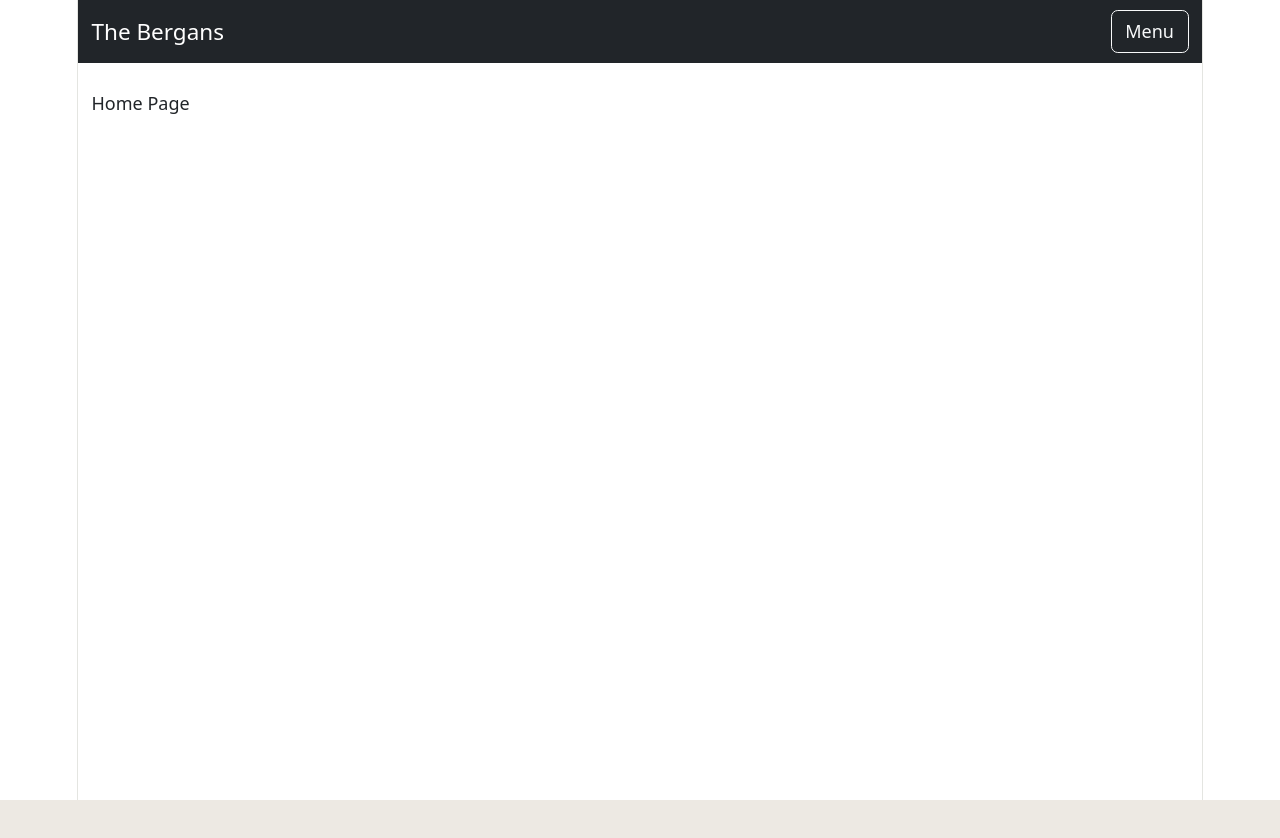
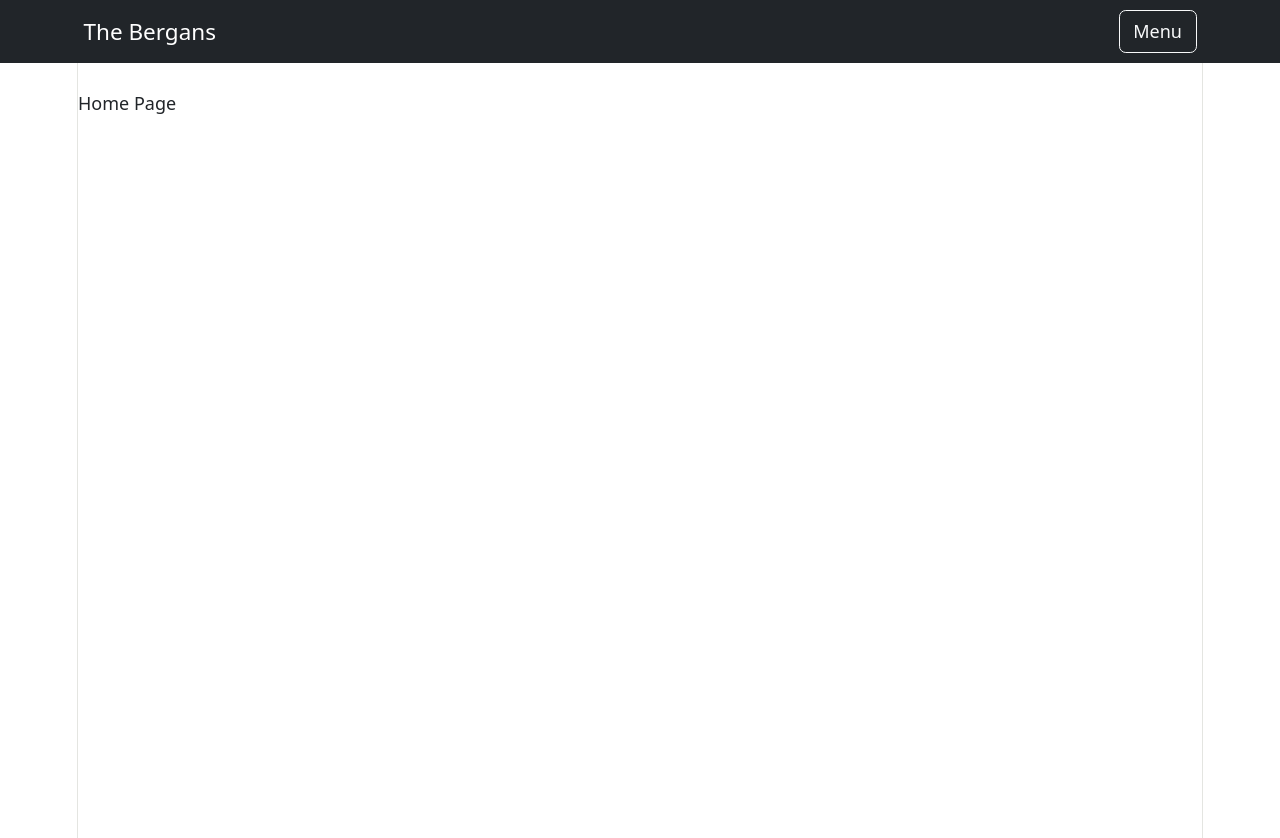
Before and after one commit to mamcgovern/WeddingPlanning, a React (Vite) app in the folder bergans2027/: page / in a window 1280 px wide. Shown: the top 838 px of the page. Before the commit the page ends 800 px from the top, so only its background shows below. Built offline with nearby package versions, Linux system fonts and the light colour scheme.

Commit message:
Made header full width

```diff
--- a/bergans2027/src/App.jsx
+++ b/bergans2027/src/App.jsx
@@ -13,7 +13,7 @@ export default function App() {
         <>
             <Header />
 
-            <main className="container py-4">
+            <main className="page-container py-4">
                 <Routes>
                     <Route path="/" element={<Home />} />
                     <Route path="/bach" element={<Bach />} />
--- a/bergans2027/src/index.css
+++ b/bergans2027/src/index.css
@@ -27,11 +27,16 @@ body {
 
 /* ========================= ROOT ========================= */
 #root {
+  width: 100%;
+  min-height: 100svh;
+}
+
+.page-container {
   width: 1126px;
   max-width: 100%;
   margin: 0 auto;
+  border-inline: 1px solid var(--border);
   min-height: 100svh;
-  border-inline: 1px solid var(--border);
 }
 
 
```
